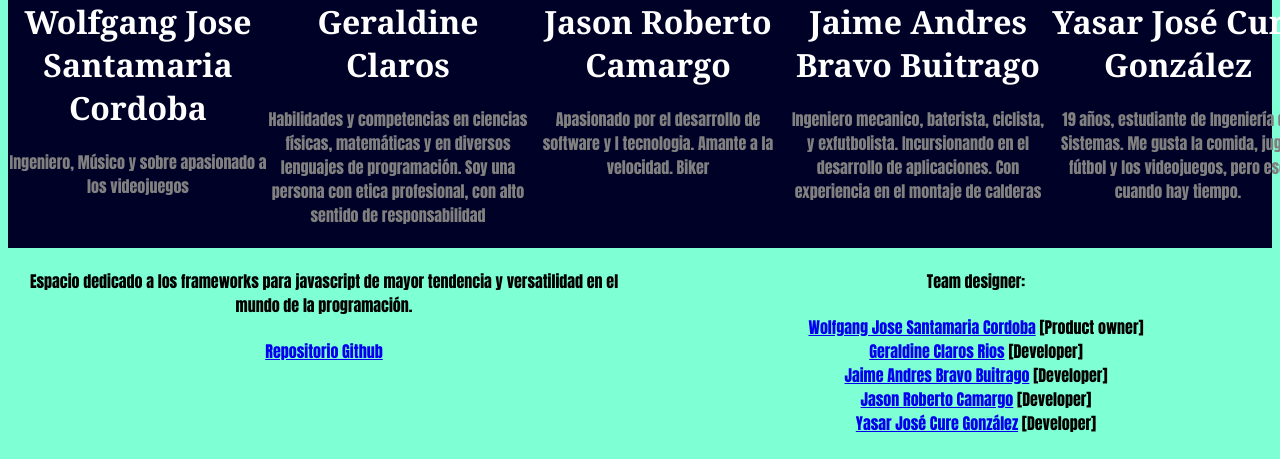
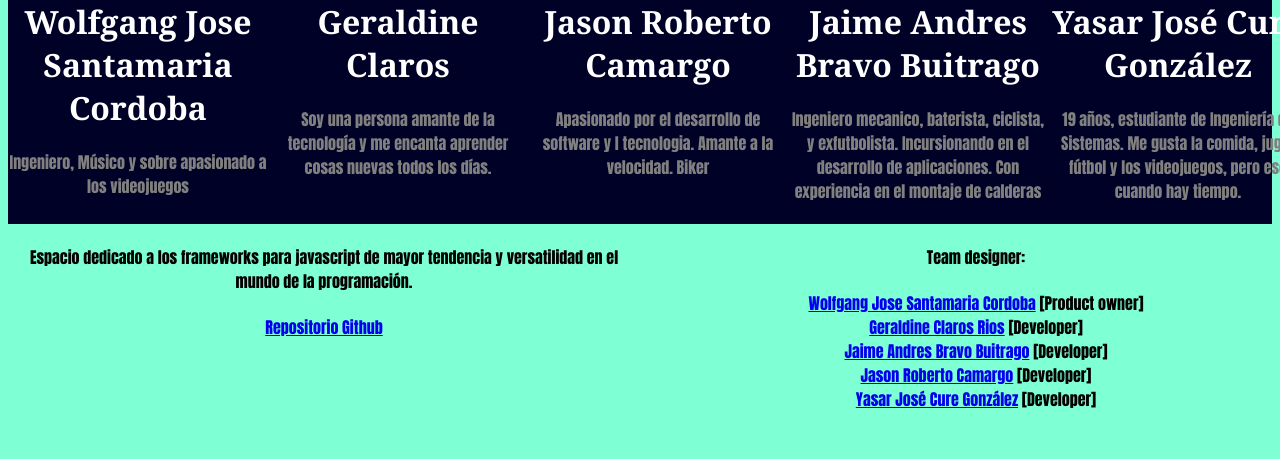
Before and after one commit to equipo73mintic/retoIcicloIII, a website: page src/index.html in a window 1280 px wide. Shown: the part 1759-2218 px from the top of the page. After the commit the page ends 2194 px from the top, so only its background shows below. Drawn offline with Linux system fonts and the light colour scheme.

Commit message:
arreglo team geral

```diff
--- a/src/index.html
+++ b/src/index.html
@@ -66,7 +66,7 @@
             </div>
 
             <div class="services-clearfix">
-                <div class="services-box" style="background-color:#373940" >
+                <div class="services-box" style="background-color:#373940">
                     <div>
                         <img src="images/angular_mini.png">
                     </div>
@@ -183,7 +183,7 @@
             <div>
                 <a href="https://geralcr.js.org/index.html" target="_blank"><img src="images/geral.jpeg" class="team-image" alt=""></a>
                 <h1>Geraldine Claros</h1>
-                <h4> Habilidades y competencias en ciencias físicas, matemáticas y en diversos lenguajes de programación. Soy una persona con etica profesional, con alto sentido de responsabilidad</h4>
+                <h4>Soy una persona amante de la tecnología y me encanta aprender cosas nuevas todos los días. </h4>
                 <p></p>
             </div>
             <div>
@@ -212,15 +212,15 @@
 
     <!-- Inicio seccion footer -->
     <footer>
-        <section class = "seccion-footer">
-        <div class = "left-footer">
+        <section class="seccion-footer">
+            <div class="left-footer">
                 <p>
                     <h4>Espacio dedicado a los frameworks para javascript de mayor tendencia y versatilidad en el mundo de la programación.</h4>
                     <a href="https://github.com/equipo73mintic/retoIcicloIII"> Repositorio Github</a>
                 </p>
             </div>
-        <div class = "right-footer">
-            <ul class = "development-team">
+            <div class="right-footer">
+                <ul class="development-team">
                     <h4>Team designer:</h4>
                     <li><a href="mailto:santamaria.wolfgang@gmail.com"> Wolfgang Jose Santamaria Cordoba</a> [Product owner]</li>
                     <li><a href="mailto:geralcr749@gmail.com"> Geraldine Claros Rios</a> [Developer]</li>
```
Lines whose indentation alone changed are shown as unchanged.
